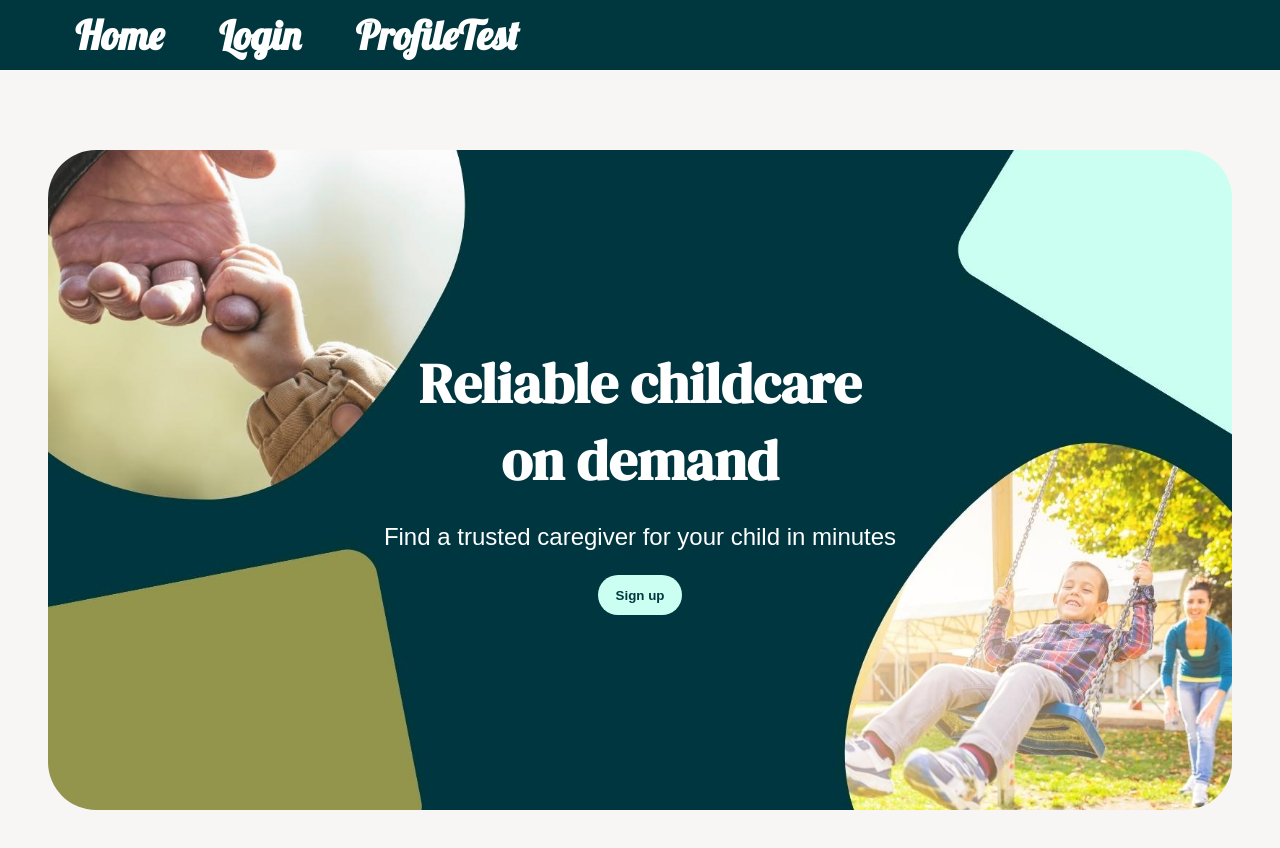
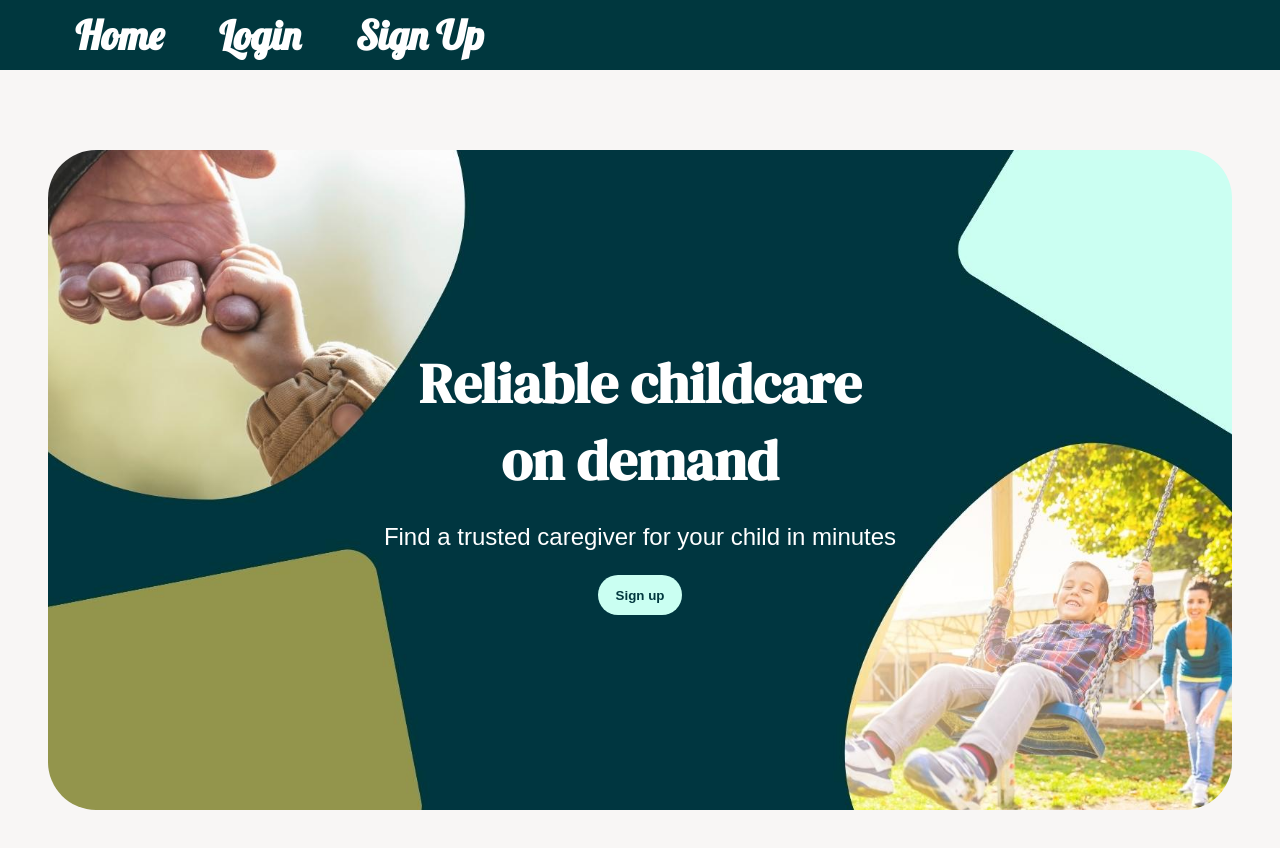
Before and after one commit to karilyn/CareBearers, a React (Create React App) app in the folder frontend/: page / in a window 1280 px wide. Shown: the top 848 px of the page. Built offline with nearby package versions, Linux system fonts and the light colour scheme; a web font is replaced by a local one.

Commit message:
Final commit before abandoning..

```diff
--- a/frontend/src/components/NavigationBar/NavigationBar.jsx
+++ b/frontend/src/components/NavigationBar/NavigationBar.jsx
@@ -8,7 +8,7 @@ const NavigationBar = () => {
       <ul>
         <li><Link to='/'>Home</Link> </li>
         <li> <Link to='/login'>Login</Link></li>
-        <li> <Link to='/about'>ProfileTest</Link></li>
+        <li> <Link to='/signup'>Sign Up</Link></li>
       </ul>
     </nav>
   )
```
Also changed, not shown: 1 other file (tests, documents, lock files or other folders).
